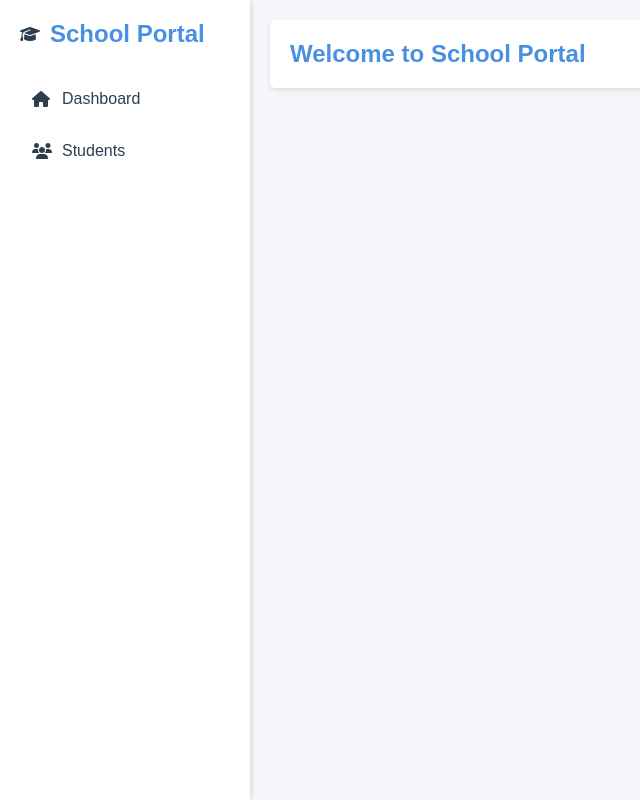
After one commit to dadyutenga/Tanzania-Alevel-Olevel-results-management-system, a CodeIgniter 4 app: the page made by app/Views/dashboard.php in a window 1280 px wide. The commit adds this page. Shown: the whole page, without its empty margins (0-640 px from the left). Run offline with PHP 8.4 and a stand-in for CodeIgniter, Linux system fonts and the light colour scheme; the template is opened without the code that fills it, so the values that code supplies are empty; some libraries are stand-ins or nearby versions.

Commit message:
Implement dashboard feature with routing and student management

```diff
--- /dev/null
+++ b/app/Views/dashboard.php
@@ -0,0 +1,128 @@
+<!DOCTYPE html>
+<html lang="en">
+<head>
+    <meta charset="UTF-8">
+    <meta name="viewport" content="width=device-width, initial-scale=1.0">
+    <title>School Dashboard</title>
+    <link rel="stylesheet" href="https://cdnjs.cloudflare.com/ajax/libs/font-awesome/6.4.0/css/all.min.css">
+    <style>
+        :root {
+            --primary-color: #4a90e2;
+            --secondary-color: #f5f6fa;
+            --text-color: #2c3e50;
+            --border-color: #dcdde1;
+        }
+
+        * {
+            margin: 0;
+            padding: 0;
+            box-sizing: border-box;
+        }
+
+        body {
+            font-family: 'Arial', sans-serif;
+            background-color: var(--secondary-color);
+            color: var(--text-color);
+        }
+
+        .dashboard {
+            display: flex;
+            min-height: 100vh;
+        }
+
+        .sidebar {
+            width: 250px;
+            background-color: white;
+            padding: 20px;
+            box-shadow: 2px 0 5px rgba(0,0,0,0.1);
+        }
+
+        .sidebar-header {
+            display: flex;
+            align-items: center;
+            margin-bottom: 30px;
+        }
+
+        .sidebar-header h2 {
+            font-size: 1.5rem;
+            color: var(--primary-color);
+            margin-left: 10px;
+        }
+
+        .nav-menu {
+            list-style: none;
+        }
+
+        .nav-item {
+            margin-bottom: 10px;
+        }
+
+        .nav-link {
+            display: flex;
+            align-items: center;
+            padding: 12px;
+            color: var(--text-color);
+            text-decoration: none;
+            border-radius: 5px;
+            transition: background-color 0.3s;
+        }
+
+        .nav-link:hover {
+            background-color: var(--secondary-color);
+            color: var(--primary-color);
+        }
+
+        .nav-link i {
+            margin-right: 10px;
+            width: 20px;
+        }
+
+        .main-content {
+            flex: 1;
+            padding: 20px;
+        }
+
+        .header {
+            background-color: white;
+            padding: 20px;
+            border-radius: 5px;
+            margin-bottom: 20px;
+            box-shadow: 0 2px 5px rgba(0,0,0,0.1);
+        }
+
+        .header h1 {
+            color: var(--primary-color);
+            font-size: 24px;
+        }
+    </style>
+</head>
+<body>
+    <div class="dashboard">
+        <div class="sidebar">
+            <div class="sidebar-header">
+                <i class="fas fa-graduation-cap"></i>
+                <h2>School Portal</h2>
+            </div>
+            <ul class="nav-menu">
+                <li class="nav-item">
+                    <a href="<?= base_url('dashboard') ?>" class="nav-link">
+                        <i class="fas fa-home"></i>
+                        Dashboard
+                    </a>
+                </li>
+                <li class="nav-item">
+                    <a href="<?= base_url('student') ?>" class="nav-link">
+                        <i class="fas fa-users"></i>
+                        Students
+                    </a>
+                </li>
+            </ul>
+        </div>
+        <div class="main-content">
+            <div class="header">
+                <h1>Welcome to School Portal</h1>
+            </div>
+        </div>
+    </div>
+</body>
+</html>
```
Also changed, not shown: app/Config/Routes.php (+11 -1 lines), app/Controllers/DashboardController.php (added, +13 -0 lines), app/Controllers/StudentController.php (added, +101 -0 lines), app/Views/Student/index.php (+110 -121 lines).
